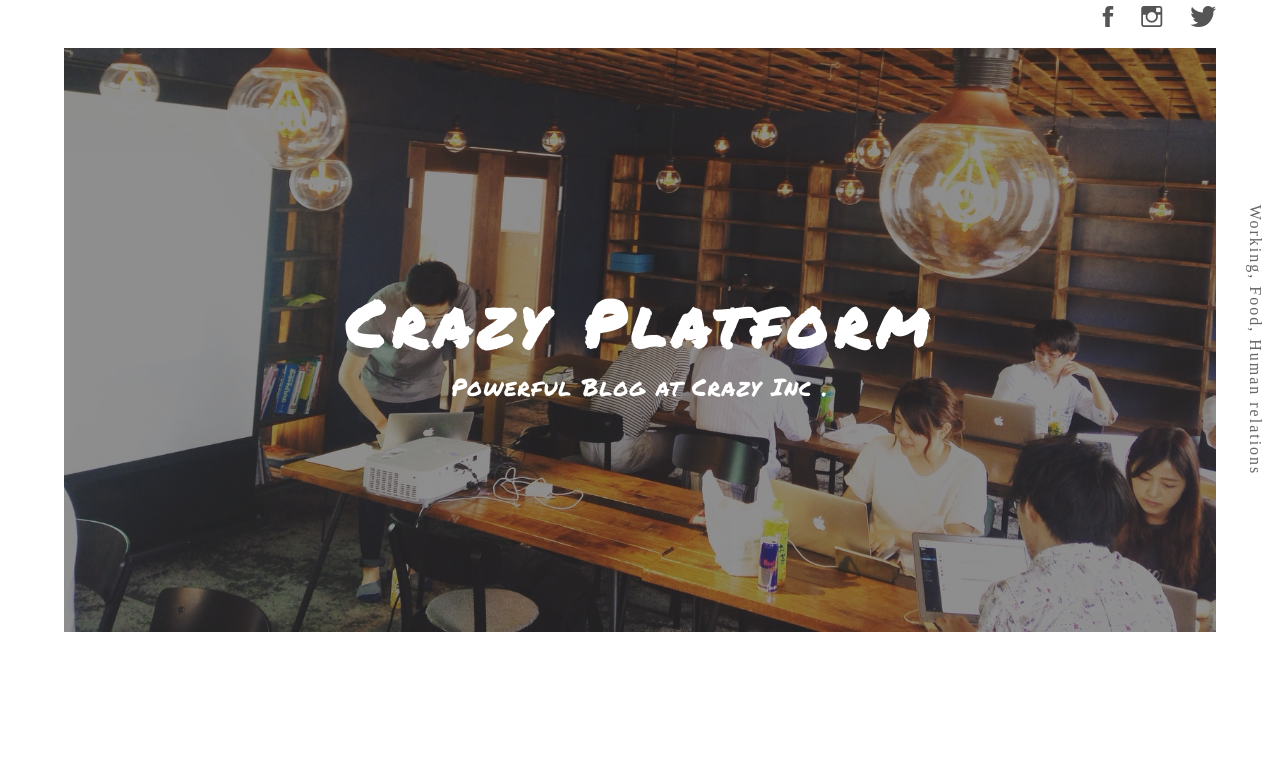
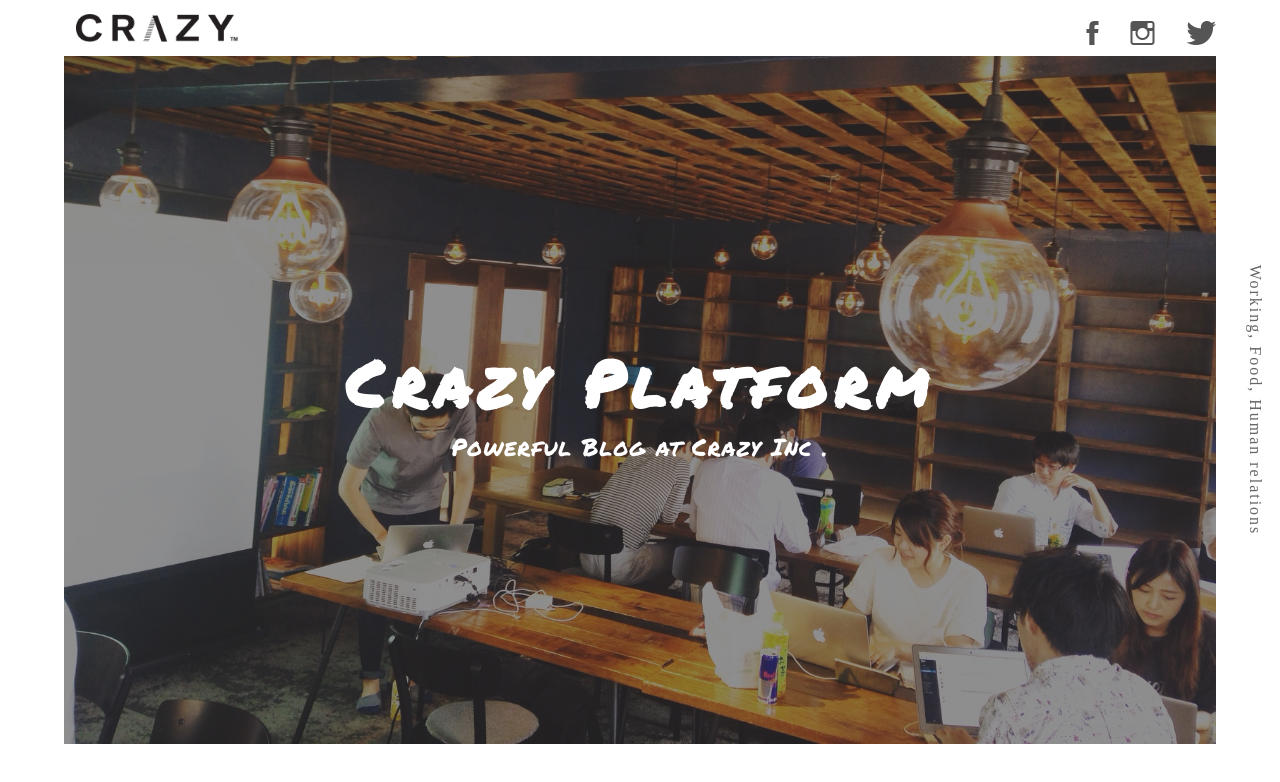
Before and after one commit to atdarkside/hackathon-design, a plain HTML site: page index.html in a window 1280 px wide. Drawn offline with nearby package versions, Linux system fonts and the light colour scheme; files whose address does not match are found by name; a web font is replaced by a local one.

Commit message:
add sec- animation

```diff
--- a/index.html
+++ b/index.html
@@ -7,10 +7,15 @@
 
 	<link rel="stylesheet" href="css/style.css">
 	<link rel="stylesheet" href="css/ionicons.css">
+	<script   src="https://code.jquery.com/jquery-3.1.0.min.js"   integrity="sha256-cCueBR6CsyA4/9szpPfrX3s49M9vUU5BgtiJj06wt/s="   crossorigin="anonymous"></script>
+	<script src="js/main.js"></script>
 
 </head>
 <body>
-	<section class="top-section">
+	<section class="top-section show-sec">
+		<div class="logo">
+			<img src="img/logo.jpg">
+		</div>
 		<div class="sns-links">
 			<i class="ion-social-facebook"></i>
 			<i class="ion-social-instagram-outline"></i>
@@ -25,6 +30,9 @@
 			</div>
 		</div>
 		<div class="sub-section"><p>Working, Food, Human relations</p></div>
+
+	</section>
+	<section>
 	</section>
 </body>
 </html>
--- /dev/null
+++ b/js/main.js
@@ -0,0 +1,20 @@
+$(function(){
+
+	var Sec = $("body > section");
+	var SlideNum = $(Sec).length;
+	NowSec = 0;
+
+	var NextSlide =  function(NowSec){
+
+		$(Sec).eq(NowSec).removeClass("show-sec");
+		$(Sec).eq(NowSec).addClass("hidden-sec");
+
+		$(Sec).eq(NowSec + 1).addClass("show-sec");
+		$(Sec).eq(NowSec + 1).removeClass("hidden-sec");
+
+	}
+
+	$("body").on("click",function(){
+		NextSlide(NowSec);
+	});
+});
--- a/scss/style.scss
+++ b/scss/style.scss
@@ -17,24 +17,53 @@ body,html {
 	font-family: 'Ome';
 }
 
+/* animation class */
+
+section /* default hidden*/ {
+	position: absolute;
+	top:0;
+	left: 0;
+	width: 100%;
+	height: 100%;
+	transform: translateY(100%);
+	transition: all .7s;
+}
+section.hidden-sec {
+	transform: translateY(-100%);
+}
+section.show-sec/* show*/ {
+	transform: translateY(0);
+}
+
 .top-section {
-	position: relative;
-	width: 100%;
-	height: 85%;
-	padding: 3em 4em;
+	padding: 3.5em 4em;
+	.logo {
+		position: absolute;
+		top:0;
+		left: 4em;
+		height: 3.5em;
+		img {
+			transform: translateY(-50%);
+			position: relative;
+			top:50%;
+			height: 50%;
+			padding: 0 .75em;
+		}
+	}
 	.sns-links {
 		position: absolute;
 		top:0;
-		right: 0;
-		height: 3em;
-		padding: 0 4em;
+		right: 4em;
+		height: 3.5em;
+		padding-right: 0 .75em;
 		i {
+			position: relative;
+			line-height: 2em;
 			display: block;
 			float: left;
 			color: #555;
-			height: 100%;
 			//line-height: 2.5em;
-			font-size: 1.75em;
+			font-size: 2em;
 			padding-left: 1em;
 			vertical-align: middle;
 			position: relative;
```
Also changed, not shown: css/style.css, img/logo.jpg (added).
